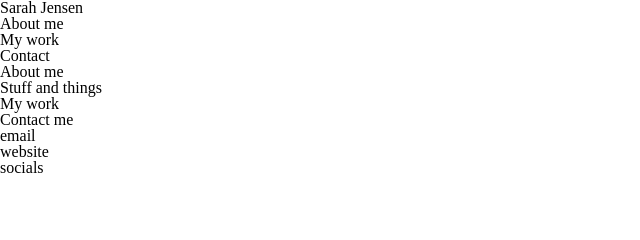
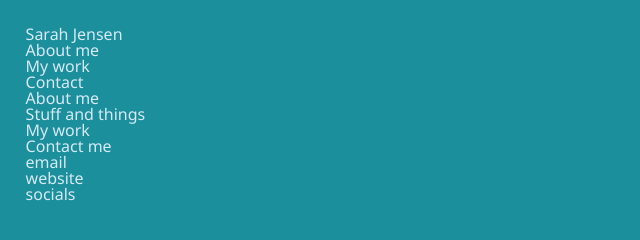
Before and after one commit to sarah-jensen/developer-portfolio, a plain HTML site: page index.html in a window 1280 px wide. Shown: the whole page, without its empty margins (0-640 px from the left). Drawn offline with Linux system fonts and the light colour scheme.

Commit message:
add font-family, margin, body colors

```diff
--- a/assets/color.css
+++ b/assets/color.css
@@ -0,0 +1,4 @@
+:root {
+    --body-background: #1c8f9c;
+    --body-text: #d5eaf5;
+}
--- a/assets/style.css
+++ b/assets/style.css
@@ -1,5 +1,8 @@
 body {
-
+    font-family: 'Segoe UI', Tahoma, Geneva, Verdana, sans-serif;
+    margin: 2%;
+    background: var(--body-background);
+    color: var(--body-text);
 }
 
 h1 {
```
